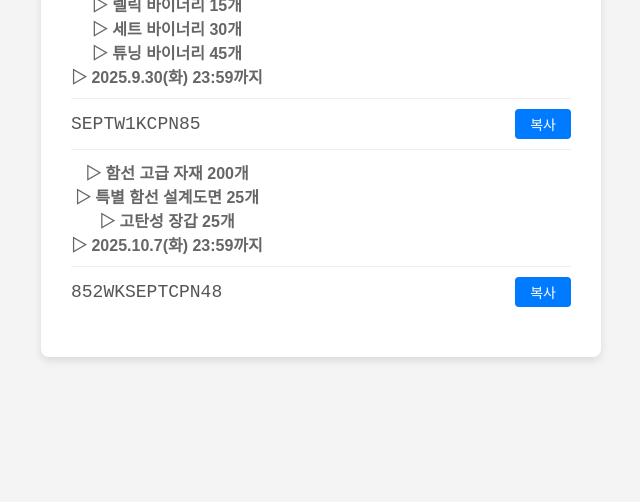
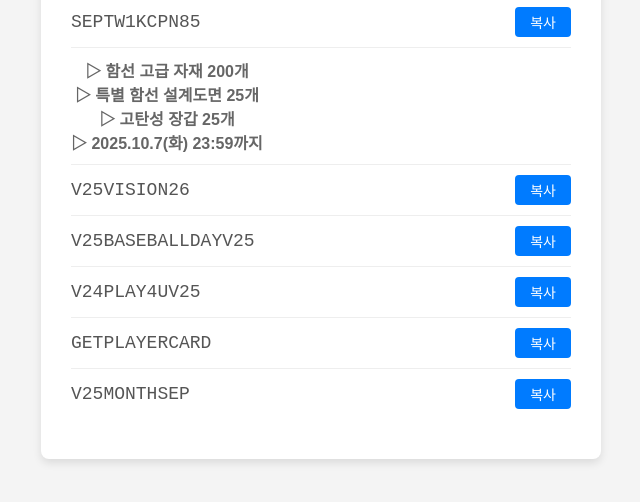
Before and after one commit to Niezel/coupon-page, a plain HTML site: page index.html in a window 1280 px wide. Shown: the part 284-786 px from the top of the page, without its empty margins (319-959 px from the left). Drawn offline with Linux system fonts and the light colour scheme.

Commit message:
Update index.html

```diff
--- a/index.html
+++ b/index.html
@@ -29,7 +29,23 @@
                ▷ 2025.10.7(화) 23:59까지
             </li>
             <li>
-                <span class="code-text">852WKSEPTCPN48</span>
+                <span class="code-text">V25VISION26</span>
+                <button class="copy-btn">복사</button>
+            </li>
+            <li>
+                <span class="code-text">V25BASEBALLDAYV25</span>
+                <button class="copy-btn">복사</button>
+            </li>
+            <li>
+                <span class="code-text">V24PLAY4UV25</span>
+                <button class="copy-btn">복사</button>
+            </li>
+            <li>
+                <span class="code-text">GETPLAYERCARD</span>
+                <button class="copy-btn">복사</button>
+            </li>
+            <li>
+                <span class="code-text">V25MONTHSEP</span>
                 <button class="copy-btn">복사</button>
             </li>
           </ul>
```
